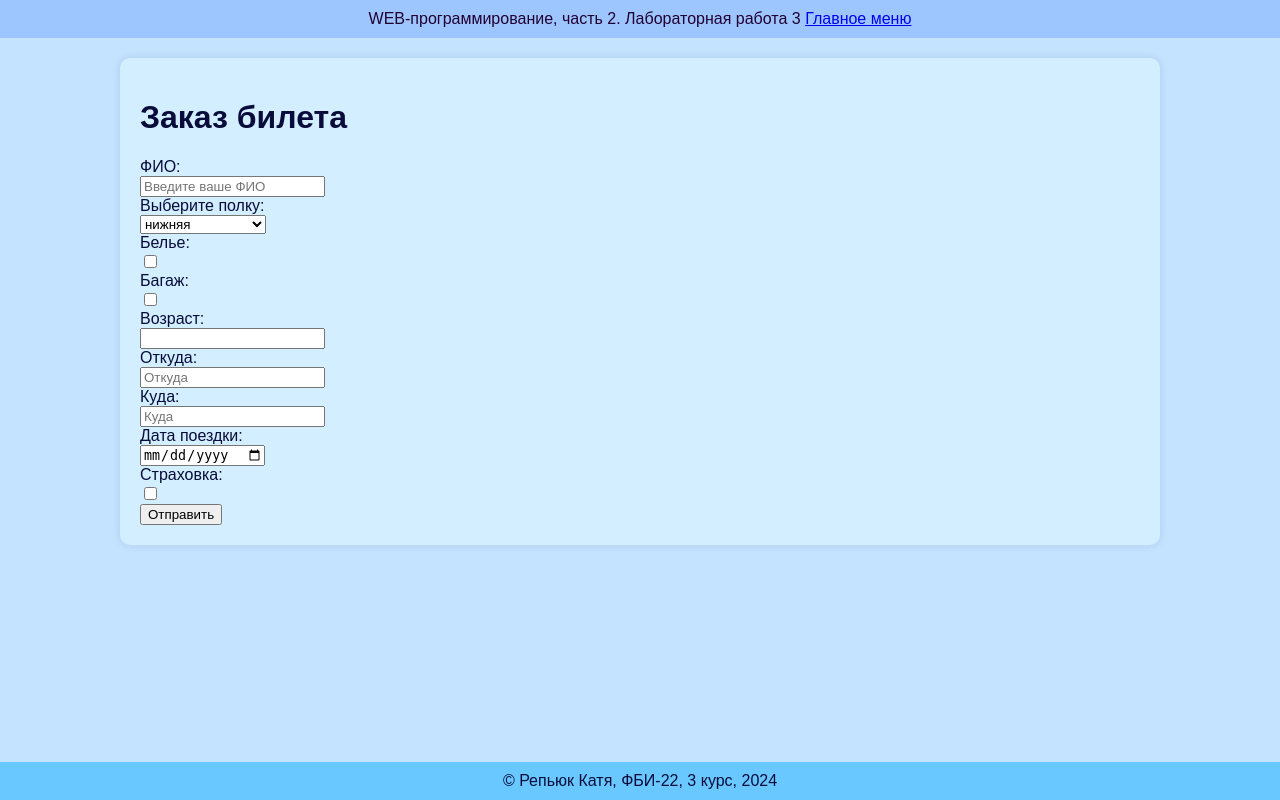
After one commit to krepuk/web-programming-labs-2, a Flask app: page /lab3/formtrain in a window 1280 px wide. The commit adds this page. Run offline with Flask 3, Linux system fonts and the light colour scheme.

Commit message:
билет

```diff
--- a/lab3.py
+++ b/lab3.py
@@ -92,3 +92,83 @@ def settings():
     linkcolor = request.cookies.get('linkcolor')
     resp = make_response(render_template('lab3/settings.html', color=color, backgroundcolor=backgroundcolor,fontsize=fontsize, linkcolor=linkcolor))
     return resp
+
+
+@lab3.route('/lab3/formtrain')
+def formTrain():
+    ticketCost = 0
+    fio = request.args.get('fio')
+    place = request.args.get('place')
+    linen = request.args.get('linen')
+    luggage = request.args.get('luggage')
+    age = request.args.get('age')
+    start = request.args.get('start')
+    end = request.args.get('end')
+    date = request.args.get('date')
+    insurance = request.args.get('insurance')
+
+    argsNames = [fio, age, start, end, date]
+
+    check = False
+
+    errors = {
+        'fio': '',
+        'age': '',
+        'start': '',
+        'end': '',
+        'date': ''
+    }
+
+    if fio == '':
+        errors['fio'] = 'Заполните поле!'
+    else:
+        errors['fio'] = ''
+
+    if age == '':
+        errors['age'] = 'Заполните поле!'
+    elif  type(age) == str and (int(age) < 0 or int(age) > 120):
+        errors['age'] = 'Возраст должен быть от 0 до 120 лет!'
+    else:
+        errors['age'] = ''
+
+    if start == '':
+        errors['start'] = 'Заполните поле!'
+    else:
+        errors['start'] = ''
+
+    if end == '':
+        errors['end'] = 'Заполните поле!'
+    else:
+        errors['end'] = ''
+
+    if date == '':
+        errors['date'] = 'Заполните поле!'
+    else:
+        errors['date'] = ''
+
+    if all(argsNames) and (int(age) >= 0 and int(age) <= 120):
+        check = True
+
+    if check == True:
+        if int(age) > 17:
+            ticketCost += 1000
+        else:
+            ticketCost += 700
+
+        if place == 'нижняя':
+            ticketCost += 100
+        elif place == 'нижняя боковая':
+            ticketCost += 100
+
+        if linen is not None:
+            ticketCost += 75
+
+        if luggage is not None:
+            ticketCost += 250
+
+        if insurance is not None:
+            ticketCost += 150
+
+    return render_template('lab3/formtrain.html', fio=fio, place=place, linen=linen, luggage=luggage,
+                        age=age, start=start, end=end, date=date, insurance=insurance, errors=errors,
+                        argsNames=argsNames, check=check, ticketCost=ticketCost)
--- a/templates/base.html
+++ b/templates/base.html
@@ -4,9 +4,22 @@
     <meta charset="UTF-8">
     <meta name="viewport" content="width=device-width, initial-scale=1.0">
     <title>Репьюк Катя.{% block lab %}{% endblock %}</title>
+    <link rel="icon" href="{{ url_for('static', filename='favicon.ico') }}">
     <link rel="stylesheet" href="{{ url_for('static', filename='lab1/main.css') }}">
-    <link rel="icon" href="{{ url_for('static', filename='favicon.ico') }}">
     <style>
+        body {
+            {% if request.cookies.get('color') %}
+            color: {{ request.cookies.get('color') }};
+            {% endif %}
+
+            {% if request.cookies.get('backgroundcolor') %}
+            background-color: {{ request.cookies.get('backgroundcolor') }};
+            {% endif %}
+
+            {% if request.cookies.get('fontsize') %}
+            font-size: {{ request.cookies.get('fontsize') }}px;
+            {% endif %}
+        }
     </style>
 </head>
 <body>
--- /dev/null
+++ b/templates/lab3/formtrain.html
@@ -0,0 +1,85 @@
+{% extends "base.html" %}
+
+{% block lab %}Лабораторная работа 3{% endblock%}
+
+{% block main %}
+    {% if check %}
+
+        <h1>Заказ билета</h1>
+        <h2>Детали заказа:</h2>
+
+        {% if age|int < 18 %}
+            <div>Детский билет</div>
+        {% else %}
+            <div>Взрослый билет</div>
+        {% endif %}
+        <div>Стоимость билета:{{ticketCost}}</div>
+
+   <div>
+        <a href="/lab3/formtrain">Заново</a>
+   </div>
+
+   {% else %}
+   <h1>Заказ билета</h1>
+   <form action="" class="order">
+        <label>ФИО:</label>
+        <div>
+            <input type="text" placeholder="Введите ваше ФИО" name="fio" value="{{fio or ''}}">
+            <span class="error">{{errors.fio}}</span>
+        </div>
+
+        <label>Выберите полку:</label>
+        <div>
+            <select name="place">
+                <option value="нижняя" {{place == 'нижняя' and 'selected'}}>нижняя</option>
+                <option value="верхняя" {{place == 'верхняя' and 'selected'}}>верхняя</option>
+                <option value="верхняя боковая" {{place == 'верхняя боковая' and 'selected'}}>верхняя боковая</option>
+                <option value="нижняя боковая" {{place == 'нижняя боковая' and 'selected'}}>нижняя боковая</option>
+            </select>
+        </div>
+        <label>Белье:</label>
+        <div>
+            <input type="checkbox" name="linen" value="{{linen or ''}}">
+        </div>
+
+        <label>Багаж:</label>
+        <div>
+            <input type="checkbox" name="luggage" value="{{luggage or ''}}">
+        </div>
+
+        <label>Возраст:</label>
+        <div>
+            <input type="number" name="age" value="{{age or ''}}">
+            <span class="error">{{errors.age}}</span>
+        </div>
+
+        <label>Откуда:</label>
+        <div>
+            <input type="text" placeholder="Откуда" name="start" value="{{start or ''}}">
+            <span class="error">{{errors.start}}</span>
+        </div>
+
+        <label>Куда:</label>
+        <div>
+            <input type="text" placeholder="Куда" name="end" value="{{end or ''}}">
+            <span class="error">{{errors.end}}</span>
+        </div>
+
+        <label>Дата поездки:</label>
+        <div>
+            <input type="date" name="date" value="{{date or ''}}">
+            <span class="error">{{errors.date}}</span>
+        </div>
+
+        <label>Страховка:</label>
+        <div>
+            <input type="checkbox" name="insurance" value="{{insurance or ''}}">
+        </div>
+
+        <div>
+            <button type="submit">Отправить</button>
+        </div>
+   </form>
+
+   {% endif %}
+{% endblock %}
--- a/templates/lab3/order.html
+++ b/templates/lab3/order.html
@@ -48,8 +48,5 @@
             font-size: 16px;
         }
 
-        .order-button:hover {
-            background-color: #7b3eff;
-        }
     </style>
 {% endblock %}
```
Also changed, not shown: static/lab1/lab1.css (+8 -8 lines), templates/lab3/lab3.html (+10 -4 lines), static/lab1/main.css (line endings or trailing spaces).
